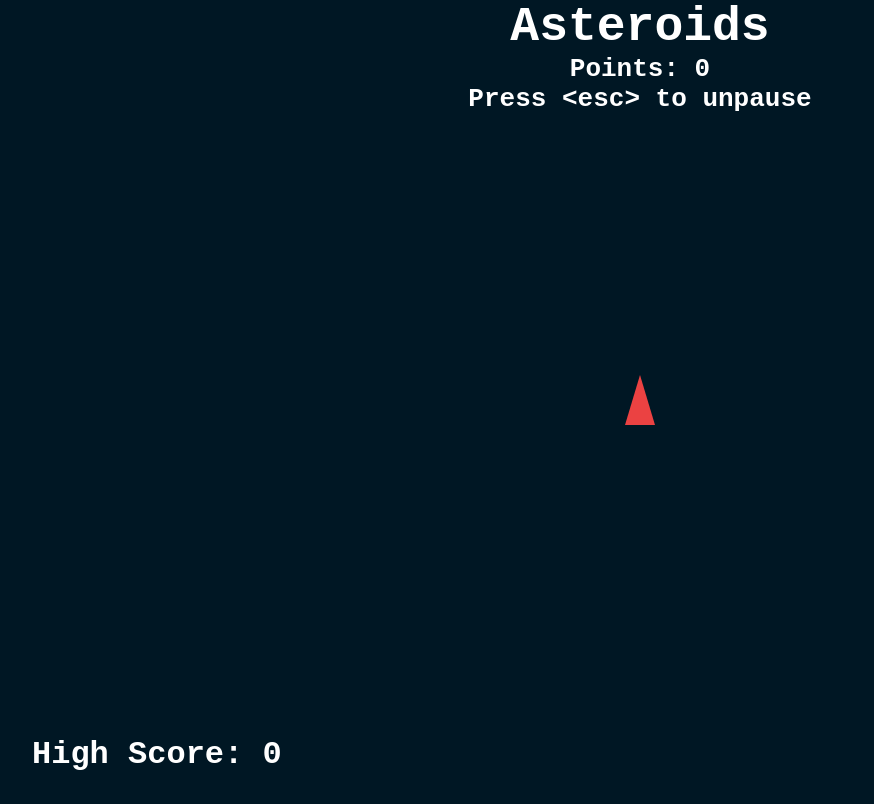
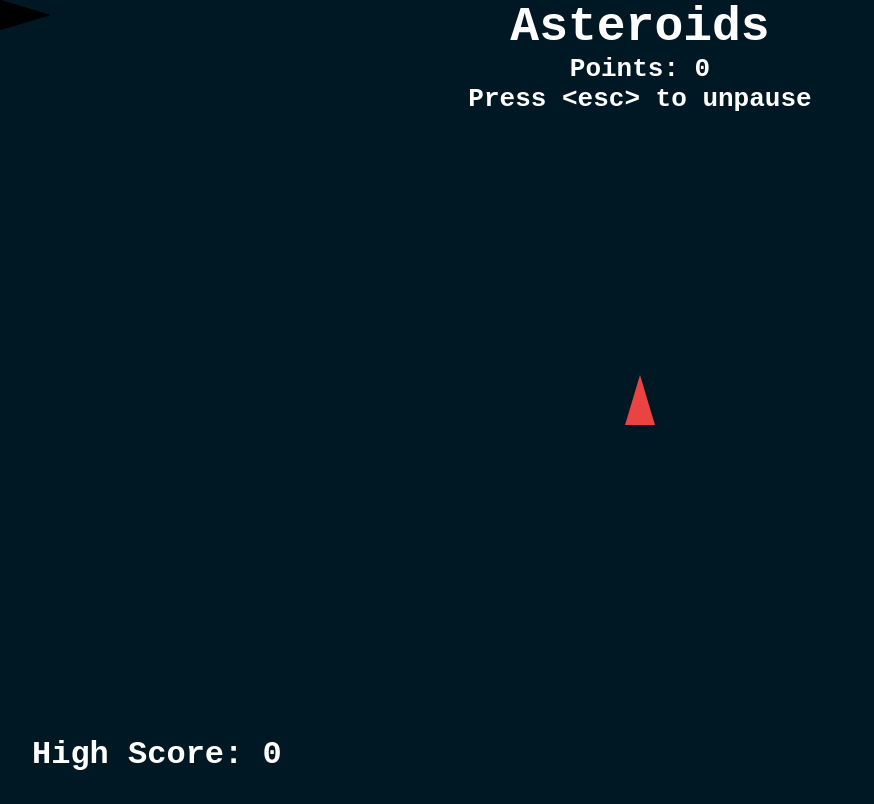
Before and after one commit to joshuasearle/asteroids, a website built with webpack: page src/index.html in a window 1280 px wide. Shown: the whole page, without its empty margins (0-874 px from the left). Built offline with nearby package versions, Linux system fonts and the light colour scheme.

Commit message:
Add lives

```diff
--- a/src/index.html
+++ b/src/index.html
@@ -13,7 +13,9 @@
   </div>
   <div class="high-score"><h1 id="high-score"></h1></div>
   <svg id="svg">
-
+    <polygon class="ship ship-life" id="life1" points="0,0 0,30 50,15"></polygon>
+    <polygon class="ship ship-life" id="life2" points="0,0 0,30 50,15"></polygon>
+    <polygon class="ship ship-life" id="life3" points="0,0 0,30 50,15"></polygon>
   </svg>
 </body>
 </html>
```
